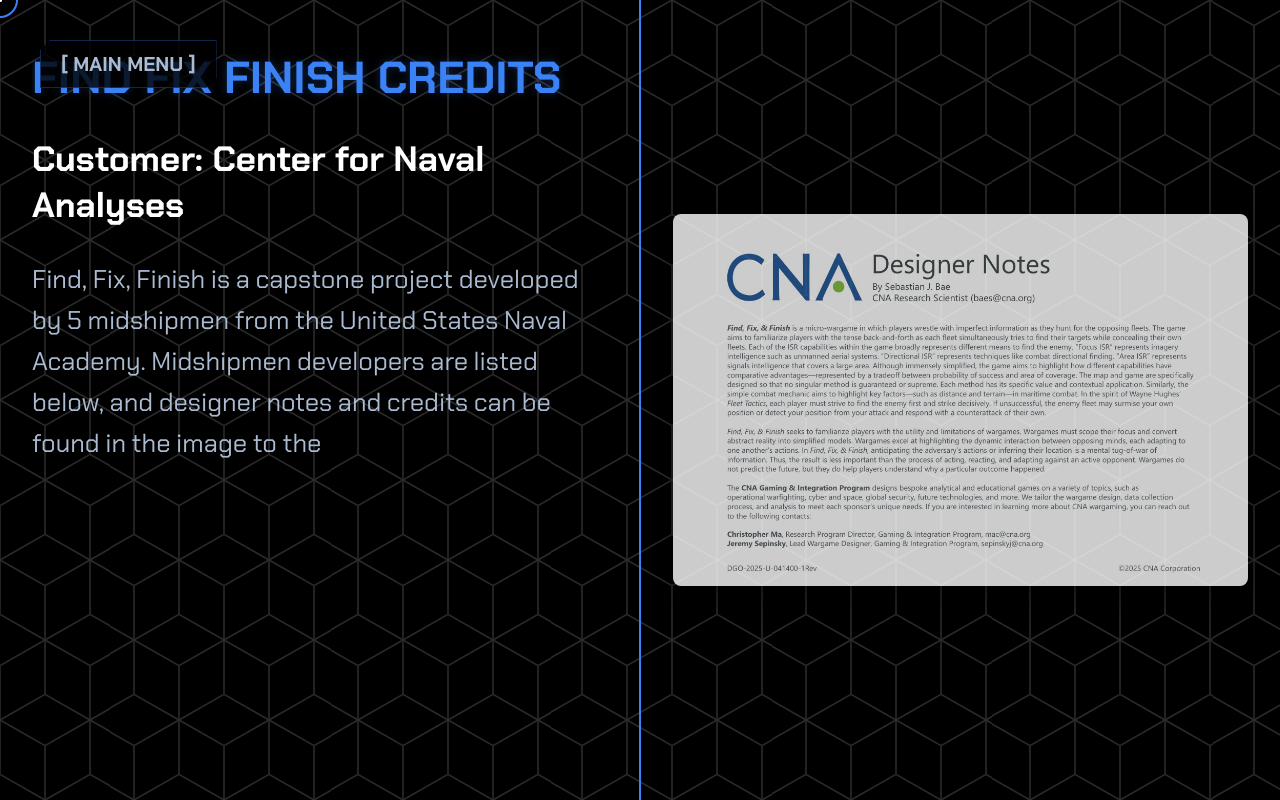
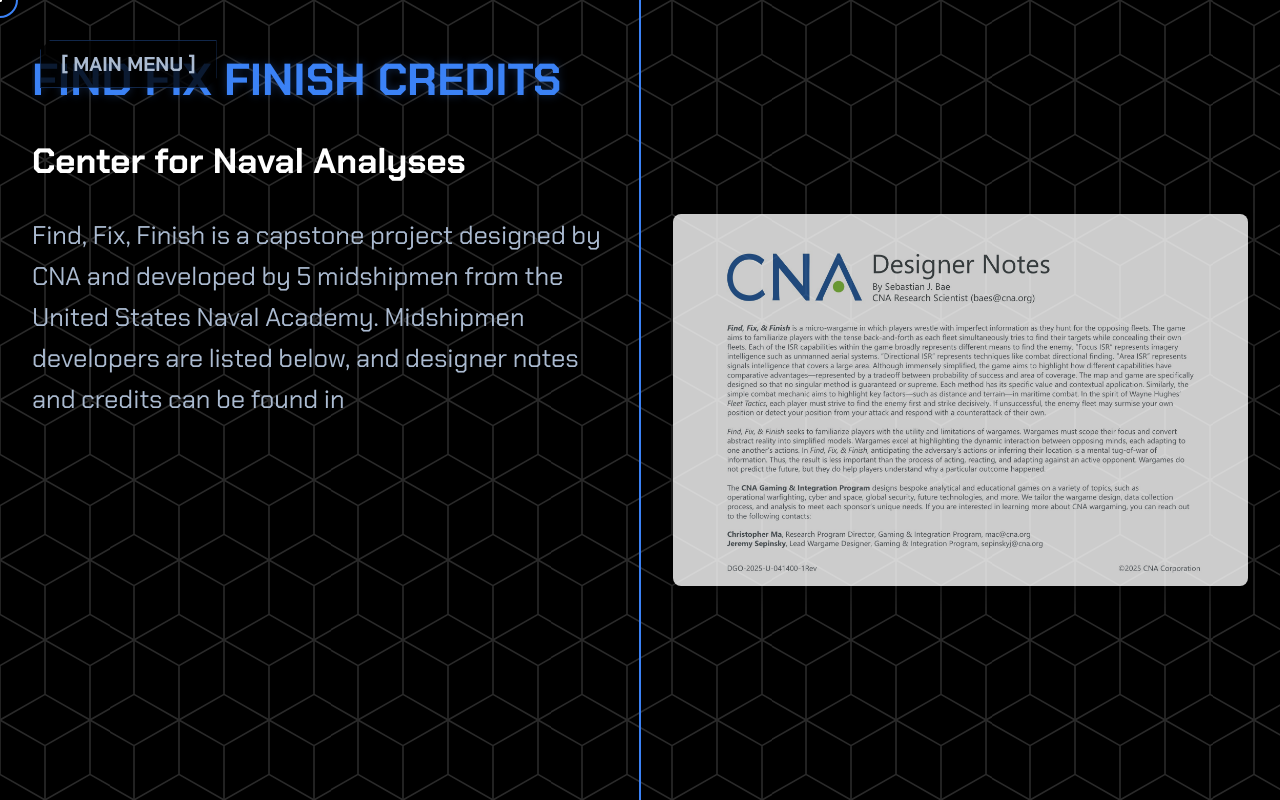
Before and after one commit to Bingostew/FFF, a SvelteKit app: page /credits in a window 1280 px wide. Built offline with nearby package versions, Linux system fonts and the light colour scheme.

Commit message:
updated credits page to include link to CNA's website

```diff
--- a/src/routes/credits/+page.svelte
+++ b/src/routes/credits/+page.svelte
@@ -2,7 +2,7 @@
     let imageUrl = "/Find-Fix-and-Finish-2.jpg";
 
     // Store your paragraph text here
-    let missionText = "Find, Fix, Finish is a capstone project developed by 5 midshipmen from the United States Naval Academy. Midshipmen developers are listed below, and designer notes and credits can be found in the image to the right.";
+    let missionText = "Find, Fix, Finish is a capstone project designed by CNA and developed by 5 midshipmen from the United States Naval Academy. Midshipmen developers are listed below, and designer notes and credits can be found in the image to the right.";
 
     // Split the text into an array of words
     let words = missionText.split(" ");
@@ -14,7 +14,7 @@
         <div class="content-wrapper">
             <h1 class="typewriter" style="--delay: 0.2s; --duration: 1s;">FIND FIX FINISH CREDITS</h1>
 
-            <h2 class="typewriter" style="--delay: 1.2s; --duration: 1s;">Customer: Center for Naval Analyses</h2>
+            <h2 class="typewriter" style="--delay: 1.2s; --duration: 1s;"><a href="https://www.cna.org/centers-and-divisions/cna/ow/gaming-and-integration" target="_blank">Center for Naval Analyses</a></h2>
 
             <p class="animated-paragraph">
                 {#each words as word, i}
@@ -39,6 +39,11 @@
 </div>
 
 <style>
+    a:link, a:visited, a:hover, a:active {
+    color: #fff;
+    text-decoration: none; /* Optional: removes the default underline */
+    }
+
     /* --- LAYOUT STYLES --- */
     .split-container {
         display: flex;
```
